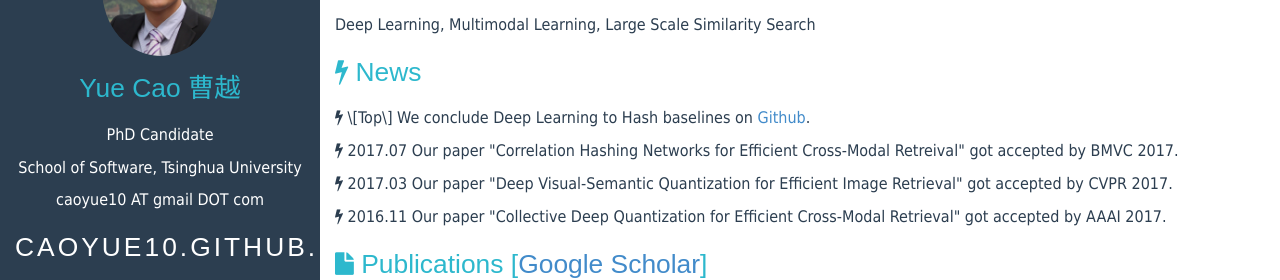
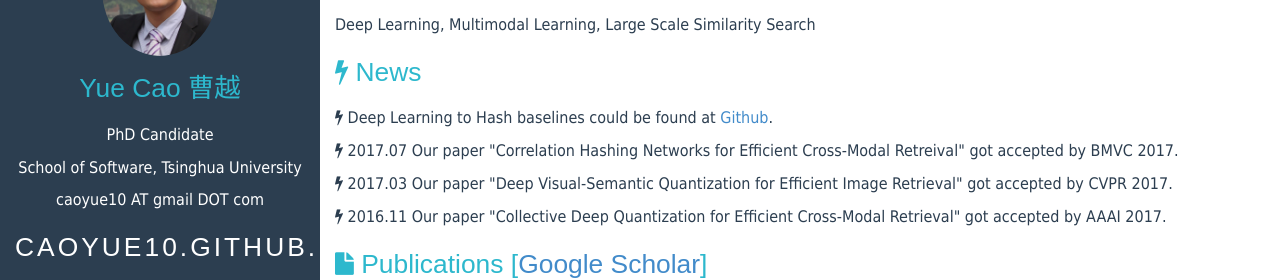
Before and after one commit to caoyue10/caoyue10.github.io, a Jekyll site: the page built from index.html, in a window 1280 px wide and 900 px high. Shown: the part 207-487 px from the top of the window. Built offline with Jekyll 4.4.1, drawn with Linux system fonts in a browser that asks for light colours; the list of posts is cut into pages by our own code.

Commit message:
deep hash baselines added

```diff
--- a/index.html
+++ b/index.html
@@ -65,7 +65,7 @@ tagline:
     </header>
     <p>
     <i class="fa fa-bolt"></i>
-    \[Top\] We conclude Deep Learning to Hash baselines on <a href="https://github.com/caoyue10/DeepHashingBaselines">Github</a>.
+    Deep Learning to Hash baselines could be found at <a href="https://github.com/caoyue10/DeepHashingBaselines">Github</a>.
     </p>
     <p>
     <i class="fa fa-bolt"></i>
```
